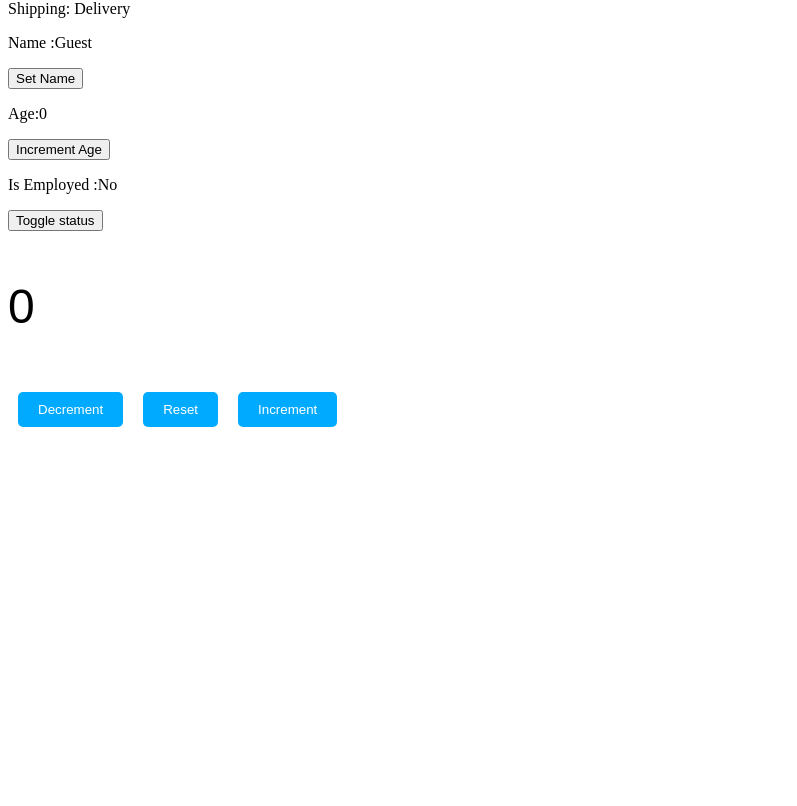
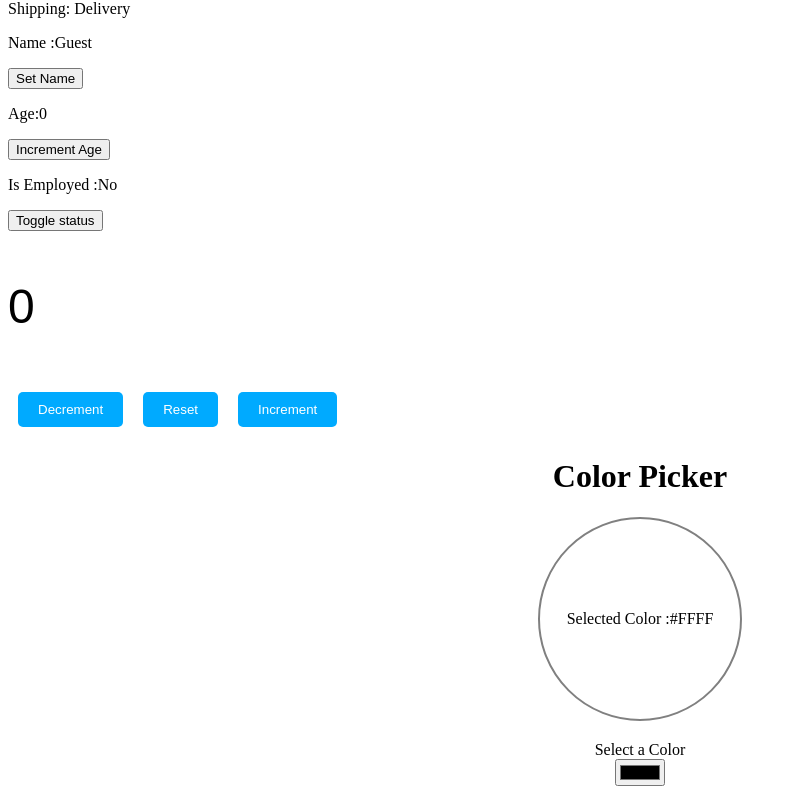
Before and after one commit to itsjohnuser/ReactLearning, a React (Vite) app: page / in a window 1280 px wide. Shown: the part 365-1171 px from the top of the page, without its empty margins (0-797 px from the left). Before the commit the page ends 810 px from the top, so only its background shows below. Built offline with nearby package versions, Linux system fonts and the light colour scheme.

Commit message:
Color-picker

```diff
--- a/src/App.jsx
+++ b/src/App.jsx
@@ -55,6 +55,7 @@
 
 import MyComponent from './MyComponent';
 import Counter from './Counter';
+import ColorPicker from './ColorPicker';
 function App() {
   return (
     <>
@@ -62,6 +63,7 @@
       <MyComponent />
       <Counter />
 
+      <ColorPicker />
 
     </>
   );
--- /dev/null
+++ b/src/ColorPicker.jsx
@@ -0,0 +1,20 @@
+import React, {useState} from "react"
+function ColorPicker(){
+  const [color, setColor] = useState("#FFFF");
+
+  const handleColorChange = (e) => {
+    setColor(e.target.value);
+  }
+
+  return(<div className="color-picker-container">
+    <h1>Color Picker</h1>
+    <div className="color-display" style={{backgroundColor:color}}>
+      <p>Selected Color :{color}</p>
+    </div>
+    <label > Select a Color</label>
+    <input type="color" value={color} onChange={handleColorChange}/>
+    </div>
+  )
+
+}
+export default ColorPicker
--- a/src/index.css
+++ b/src/index.css
@@ -111,3 +111,26 @@
 .counter-button:hover{
   background-color: darkgray;
 }
+.color-picker-container{
+  display: flex;
+  flex-direction: column;
+  justify-content: center;
+  align-items: center;
+  margin-bottom: 20px;
+}
+h1{
+  font-size: 2em;
+
+}
+.color-display{
+  display:flex;
+  height: 200px;
+  width: 200px;
+  border-radius: 50%;
+  border: 2px solid gray;
+  margin-bottom: 20px;
+  align-items: center;
+  justify-content: center;
+  transition: background-color 0.1s ease-in-out;
+
+}
```
